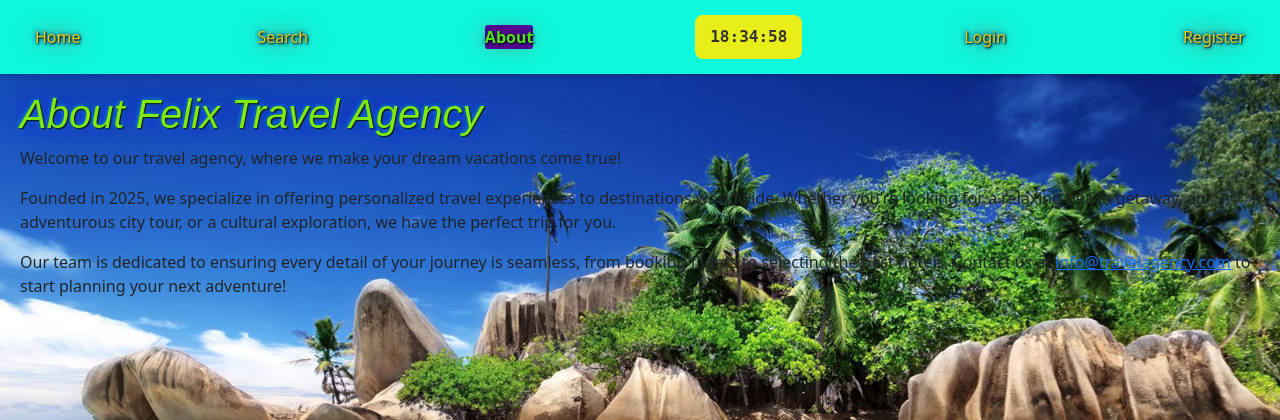
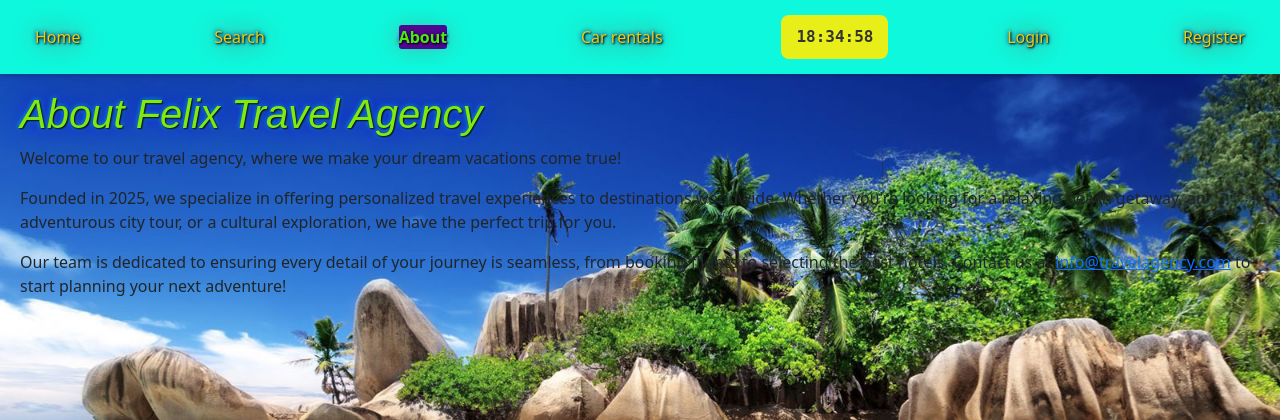
Before and after one commit to felixbadea/django-trip, a Django app: page /about/ in a window 1280 px wide. Shown: the top 420 px of the page. Run offline with Django 4.2, Linux system fonts and the light colour scheme; some libraries are stand-ins or nearby versions.

Commit message:
adaugat link car rentals

```diff
--- a/travel_agency/trips/templates/navbar.html
+++ b/travel_agency/trips/templates/navbar.html
@@ -2,6 +2,7 @@
     <a href="{% url 'home' %}" class="{% if request.path == '/' %}active{% endif %}">Home</a>
     <a href="{% url 'search_trips' %}" class="{% if request.path == '/search/' %}active{% endif %}">Search</a>
     <a href="{% url 'about' %}" class="{% if request.path == '/about/' %}active{% endif %}">About</a>
+    <a href="https://www.discovercars.com/" class="{% if request.path == '/car rentals/' %}active{% endif %}">Car rentals</a>
     <span id="clock" aria-live="off"></span>
     {% if user.is_authenticated %}
     <div class="dropdown">
```
